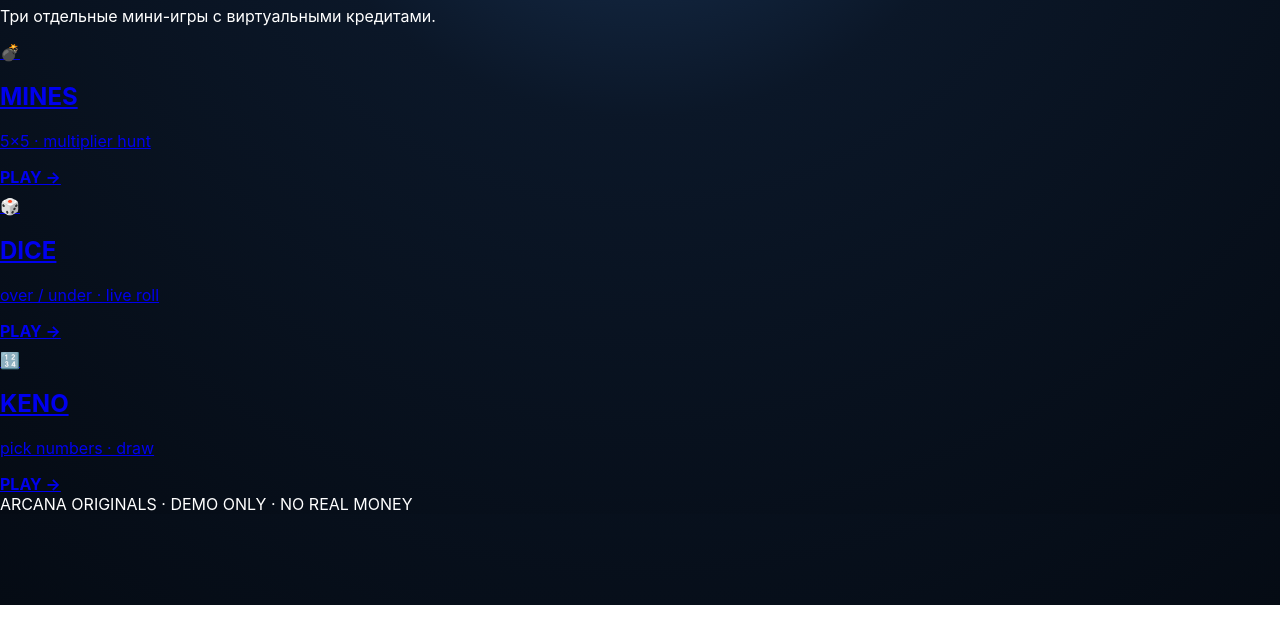
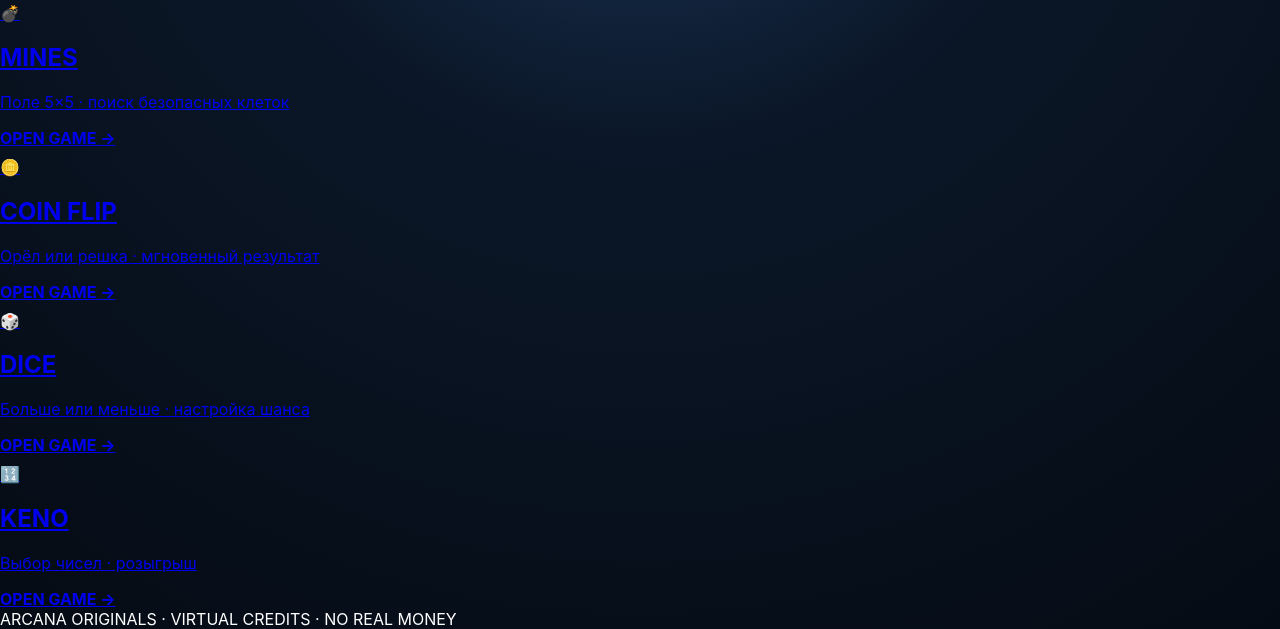
Before and after one commit to hisamutdinov22/Coin-BitUSD, a website: page demo-casino/public/index.html in a window 1280 px wide. Shown: the part 195-824 px from the top of the page. Before the commit the page ends 800 px from the top, so only its background shows below. Drawn offline with Linux system fonts and the light colour scheme.

Commit message:
Add separate Mines Coin Flip Dice Keno lobby

```diff
--- a/demo-casino/public/index.html
+++ b/demo-casino/public/index.html
@@ -1 +1 @@
-<!doctype html><html lang="ru"><head><meta charset="utf-8"><meta name="viewport" content="width=device-width,initial-scale=1"><title>Arcana Originals</title><link rel="stylesheet" href="/style.css"></head><body><header><a class="logo" href="/">ARCANA<span>◆</span></a><nav><a href="/mines.html">MINES</a><a href="/dice.html">DICE</a><a href="/keno.html">KENO</a></nav><div class="wallet">DEMO <b id="balance">10 000</b> ◆</div></header><main class="home"><div class="home-title"><small>ORIGINAL INSTANT GAMES</small><h1>CHOOSE YOUR<br><i>GAME</i></h1><p>Три отдельные мини-игры с виртуальными кредитами.</p></div><div class="cards"><a href="/mines.html" class="game-link mines-card"><span>💣</span><h2>MINES</h2><p>5×5 · multiplier hunt</p><b>PLAY →</b></a><a href="/dice.html" class="game-link dice-card"><span>🎲</span><h2>DICE</h2><p>over / under · live roll</p><b>PLAY →</b></a><a href="/keno.html" class="game-link keno-card"><span>🔢</span><h2>KENO</h2><p>pick numbers · draw</p><b>PLAY →</b></a></div></main><footer>ARCANA ORIGINALS · DEMO ONLY · NO REAL MONEY</footer></body></html>
+<!doctype html><html lang="ru"><head><meta charset="utf-8"><meta name="viewport" content="width=device-width,initial-scale=1"><title>ARCANA Originals</title><link rel="stylesheet" href="/style.css"></head><body><header><a class="logo" href="/">ARCANA <span>◆</span></a><nav><a href="/mines.html">MINES</a><a href="/coinflip.html">COIN FLIP</a><a href="/dice.html">DICE</a><a href="/keno.html">KENO</a></nav><div class="wallet">DEMO <b>10 000</b> ◆</div></header><main class="home"><div class="home-title"><small>ARCANA ORIGINALS · DEMO</small><h1>CHOOSE YOUR <i>GAME</i></h1><p>Каждая игра открывается на отдельной странице.</p></div><div class="cards"><a class="game-link mines-card" href="/mines.html"><span>💣</span><h2>MINES</h2><p>Поле 5×5 · поиск безопасных клеток</p><b>OPEN GAME →</b></a><a class="game-link coin-card" href="/coinflip.html"><span>🪙</span><h2>COIN FLIP</h2><p>Орёл или решка · мгновенный результат</p><b>OPEN GAME →</b></a><a class="game-link dice-card" href="/dice.html"><span>🎲</span><h2>DICE</h2><p>Больше или меньше · настройка шанса</p><b>OPEN GAME →</b></a><a class="game-link keno-card" href="/keno.html"><span>🔢</span><h2>KENO</h2><p>Выбор чисел · розыгрыш</p><b>OPEN GAME →</b></a></div></main><footer>ARCANA ORIGINALS · VIRTUAL CREDITS · NO REAL MONEY</footer></body></html>
```
